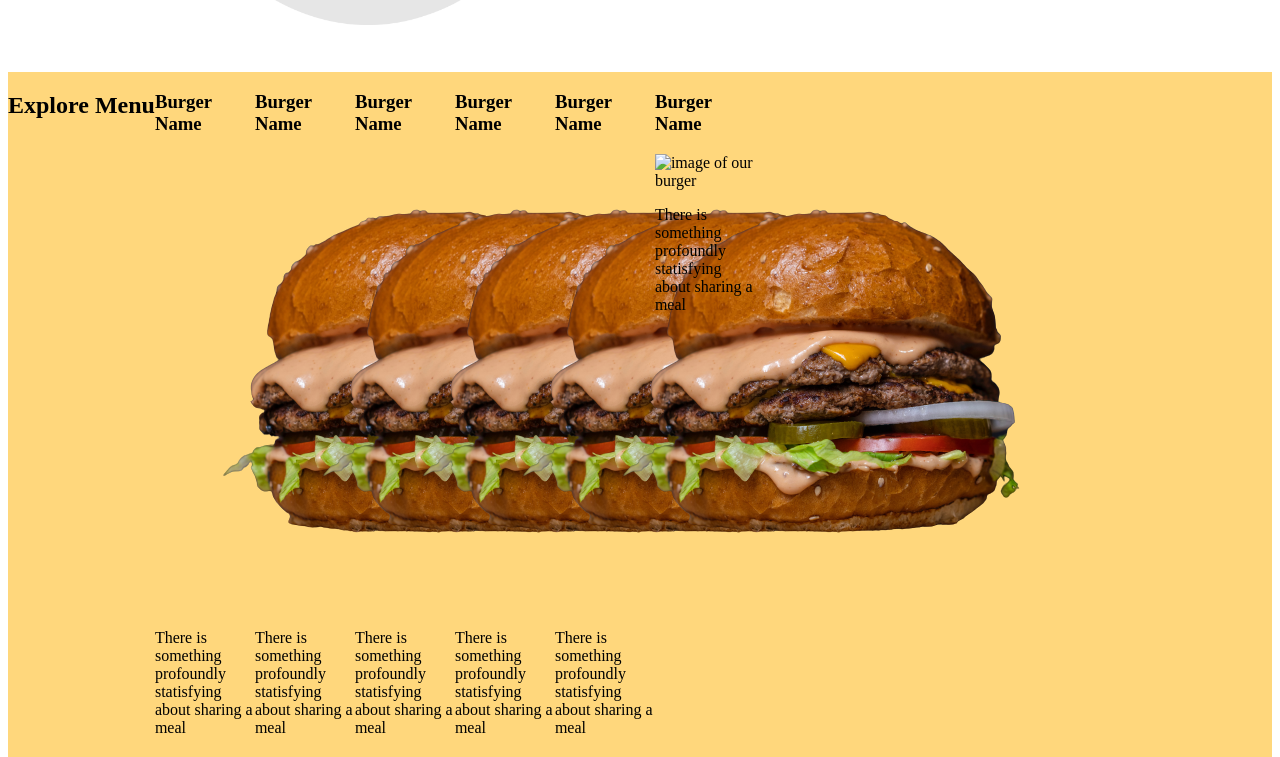
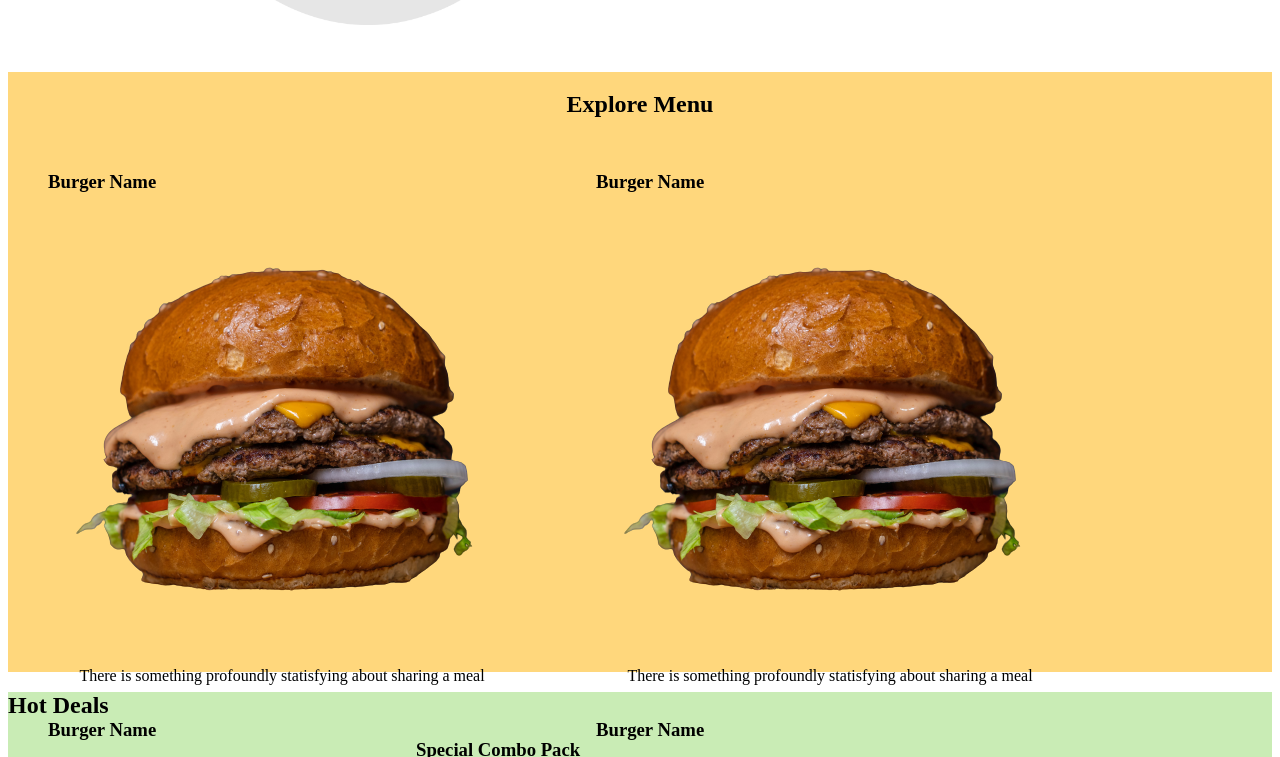
Before and after one commit to devseme/StreetFood-Website, a plain HTML site: page index.html in a window 1280 px wide. Shown: the part 713-1470 px from the top of the page. Drawn offline with Linux system fonts and the light colour scheme.

Commit message:
worked on explore menu styling.It will show like the expected

```diff
--- a/index.css
+++ b/index.css
@@ -27,35 +27,37 @@ nav{
 .container{
     background-color:  #FFD77C;
     width: 100%;
-    height: 700px;
+    height: 600px;
     display:flex;
     flex-direction: row;
-    align-items: flex-start;
-}
-.container>#burger1{
-    width: 100px;
-    height:50px;
+    flex-wrap: wrap;
 
 }
-.container>#burger2{
-    width: 100px;
-    height:50px;
-}
-.container>#burger3{
-    width: 100px;
-    height:50px;
-}
-.container>#burger4{
-    width: 100px;
-    height:50px;
-}
-.container>#burger5{
-    width: 100px;
-    height:50px;
-}
-.container>#burger6{
-    width: 100px;
-    height:50px;
+.container>h2{
+        width:100%;
+        line-height: 1.0em;
+        height:40px;
+        text-align: center;
+ }
+ .container>div>img{
+     float: left;
+ }
+ .container>div>h3{
+     margin-left: 40px;
+ }
+ .container>div>p{
+text-align: center;
+ }
+
+
+.burger{
+    width: 30%;
+    height:220px;
+    background-color: white;
+    padding: 10px;
+    margin:10px;
+    border-bottom-right-radius: 10px;
+
 }
 
 .hotdeals{
```
